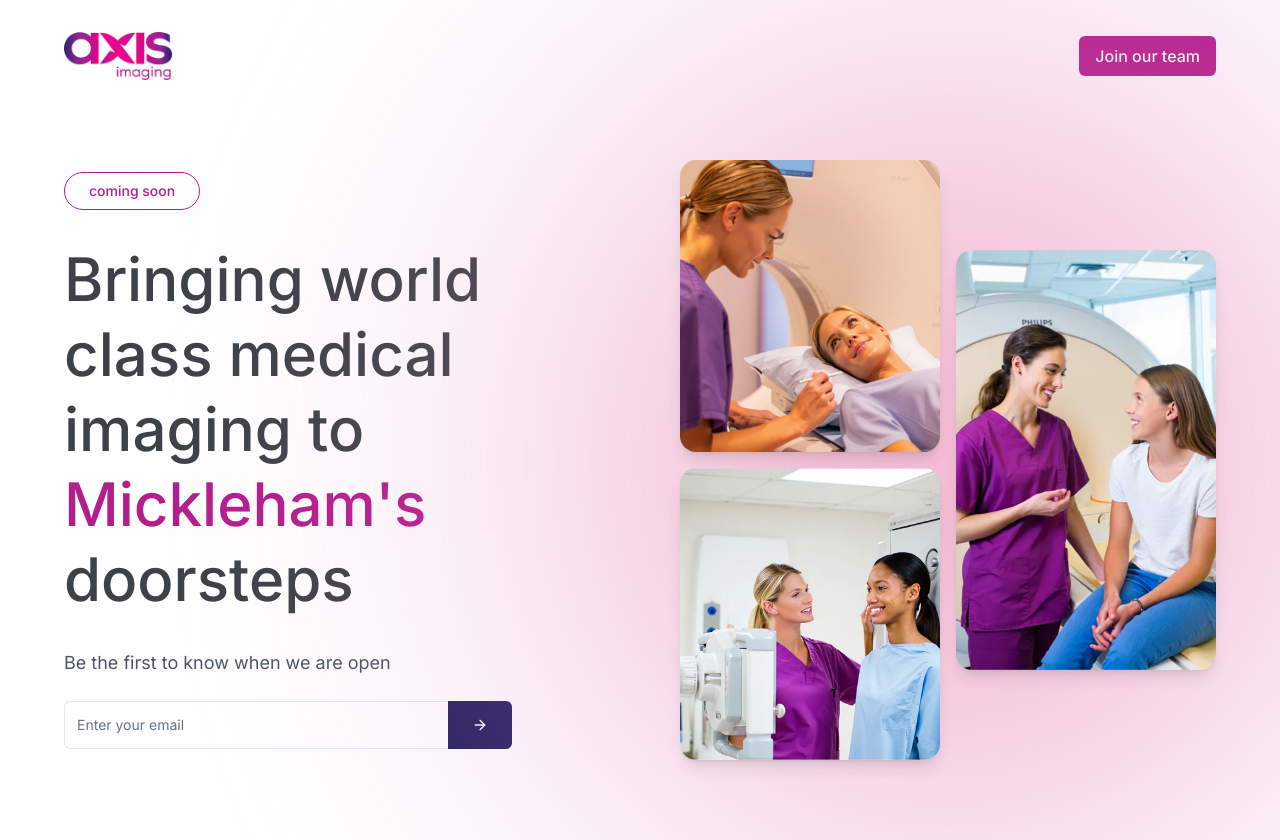
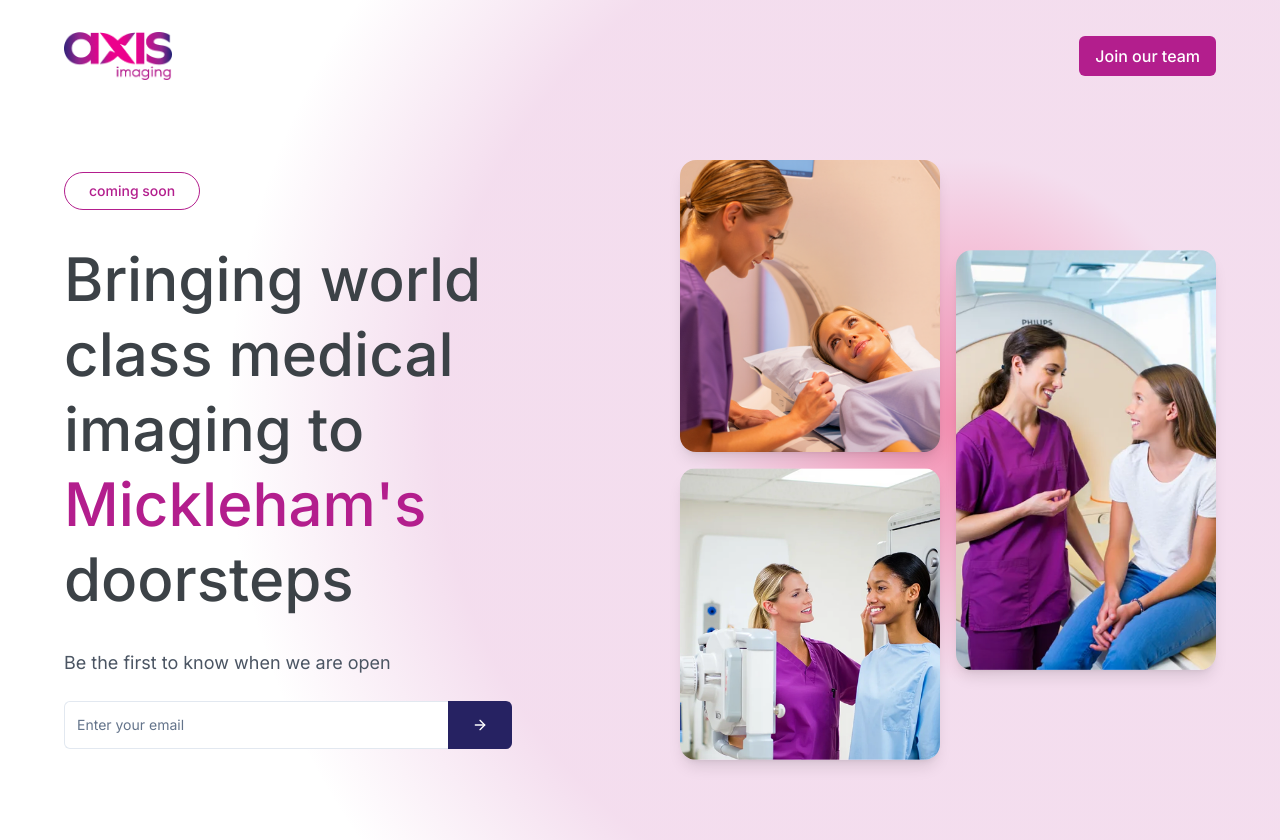
Before and after one commit to hasanaxis/pixel-pulse-radiance, a React (Vite) app: page / in a window 1280 px wide. Built offline with nearby package versions, Linux system fonts and the light colour scheme.

Commit message:
Refactor: Apply gradient to background
Move the radial gradient from a div to the background of the entire screen in `src/components/HeroSection.tsx` to resolve spacing issues.

```diff
--- a/src/components/HeroSection.tsx
+++ b/src/components/HeroSection.tsx
@@ -8,7 +8,20 @@ const HeroSection = () => {
   const [isFormOpen, setIsFormOpen] = useState(false);
 
   return (
-    <div className="min-h-screen bg-white font-deuterium-variable overflow-x-hidden">
+    <div
+      className="min-h-screen bg-white font-deuterium-variable overflow-x-hidden"
+      style={{
+        background: `
+          radial-gradient(circle at 75% 50%,
+            rgba(233, 30, 99, 0.5) 0%,
+            rgba(218, 144, 199, 0.3) 25%,
+            rgba(199, 87, 171, 0.2) 50%,
+            transparent 70%
+          ),
+          white
+        `
+      }}
+    >
       {/* Header */}
       <header className="pt-4 sm:pt-8 px-4 sm:px-8 lg:px-16">
         <div className="flex items-center justify-between">
@@ -62,9 +75,6 @@ const HeroSection = () => {
 
             {/* Right Column - Images */}
             <div className="relative order-2 lg:order-2">
-              {/* Enhanced Radial Gradient Background */}
-              <div className="absolute -inset-8 sm:-inset-16 bg-gradient-radial from-[#E91E63]/50 via-[#DA90C7]/30 via-[#C757AB]/20 to-transparent rounded-full blur-[60px] sm:blur-[100px] scale-150"></div>
-
               {/* Images Grid */}
               <div className="relative grid grid-cols-2 gap-2 sm:gap-4 h-[300px] sm:h-[350px] md:h-[450px] lg:h-[600px] z-10">
                 {/* Left Column - Two stacked images */}
```
